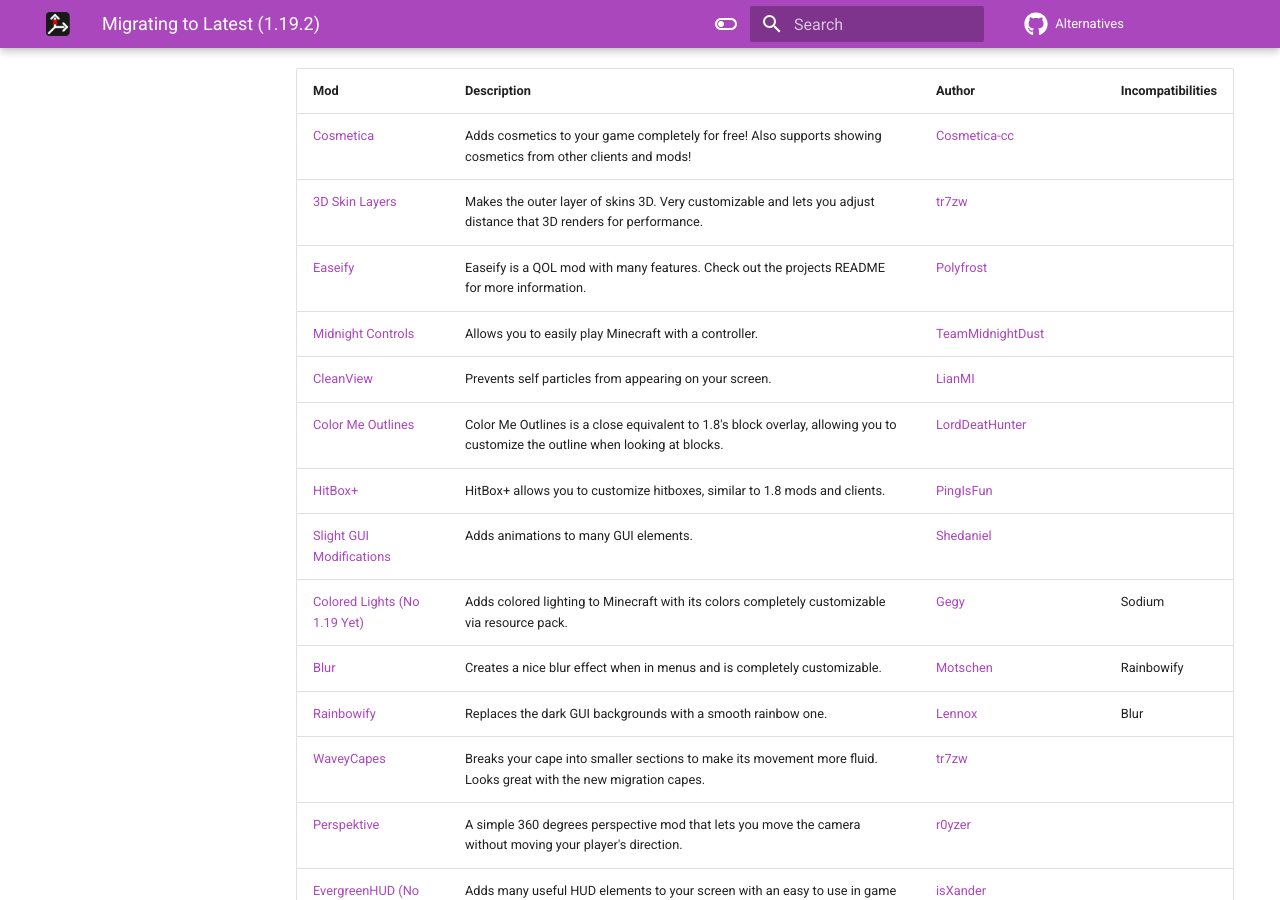
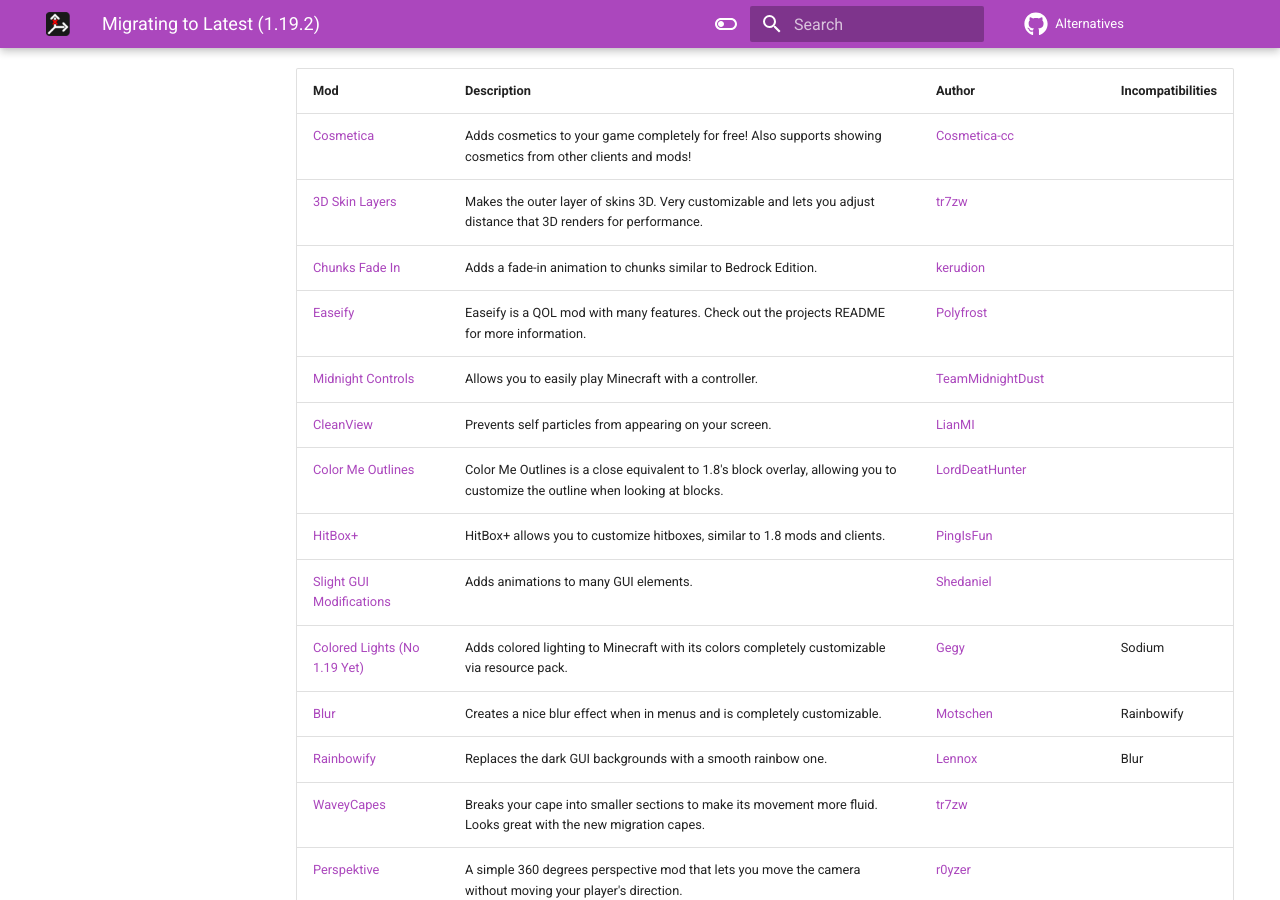
Before and after one commit to MicrocontrollersDev/Alternatives, an MkDocs documentation site: the page built from docs/latest/migrating.md, in a window 1280 px wide and 900 px high, scrolled down 4602 px. Built offline with MkDocs 1.6.1 and Material for MkDocs 9.7.7, drawn with Linux system fonts in a browser that asks for light colours; comment, search, counter and statistics services are not loaded.

Commit message:
add chunks fade in

```diff
--- a/docs/latest/migrating.md
+++ b/docs/latest/migrating.md
@@ -165,6 +165,7 @@
 | --- | --- | --- | --- |
 | [Cosmetica](https://modrinth.com/mod/cosmetica) | Adds cosmetics to your game completely for free! Also supports showing cosmetics from other clients and mods! | [Cosmetica-cc](https://github.com/Cosmetica-cc)
 | [3D Skin Layers](https://modrinth.com/mod/3dskinlayers) | Makes the outer layer of skins 3D. Very customizable and lets you adjust distance that 3D renders for performance. | [tr7zw](https://github.com/tr7zw) |
+| [Chunks Fade In](https://modrinth.com/mod/chunks-fade-in) | Adds a fade-in animation to chunks similar to Bedrock Edition. | [kerudion](https://github.com/kerudion) |
 | [Easeify](https://modrinth.com/mod/easeify) | Easeify is a QOL mod with many features. Check out the projects README for more information. | [Polyfrost](https://github.com/Polyfrost) |
 | [Midnight Controls](https://modrinth.com/mod/midnightcontrols) | Allows you to easily play Minecraft with a controller. | [TeamMidnightDust](https://github.com/TeamMidnightDust/MidnightControls) |
 | [CleanView](https://www.curseforge.com/minecraft/mc-mods/cleanview-fabric) | Prevents self particles from appearing on your screen. | [LianMI](https://github.com/zlainsama) |
```
